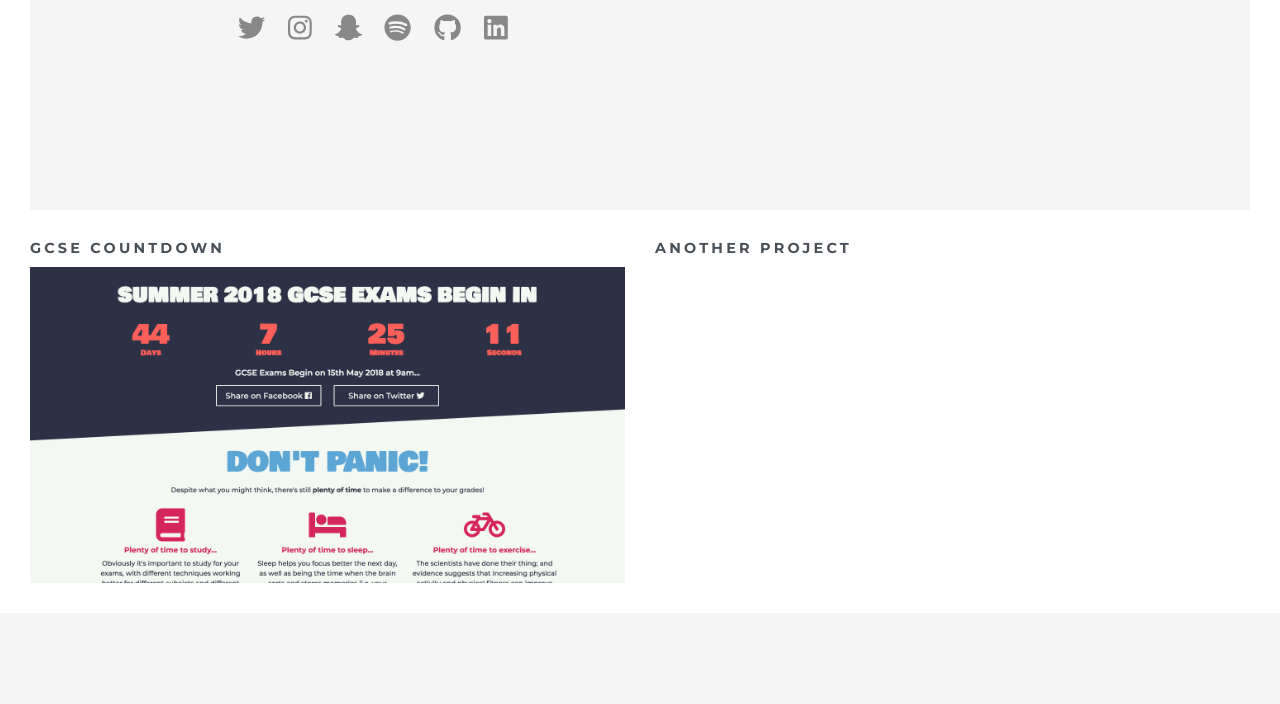
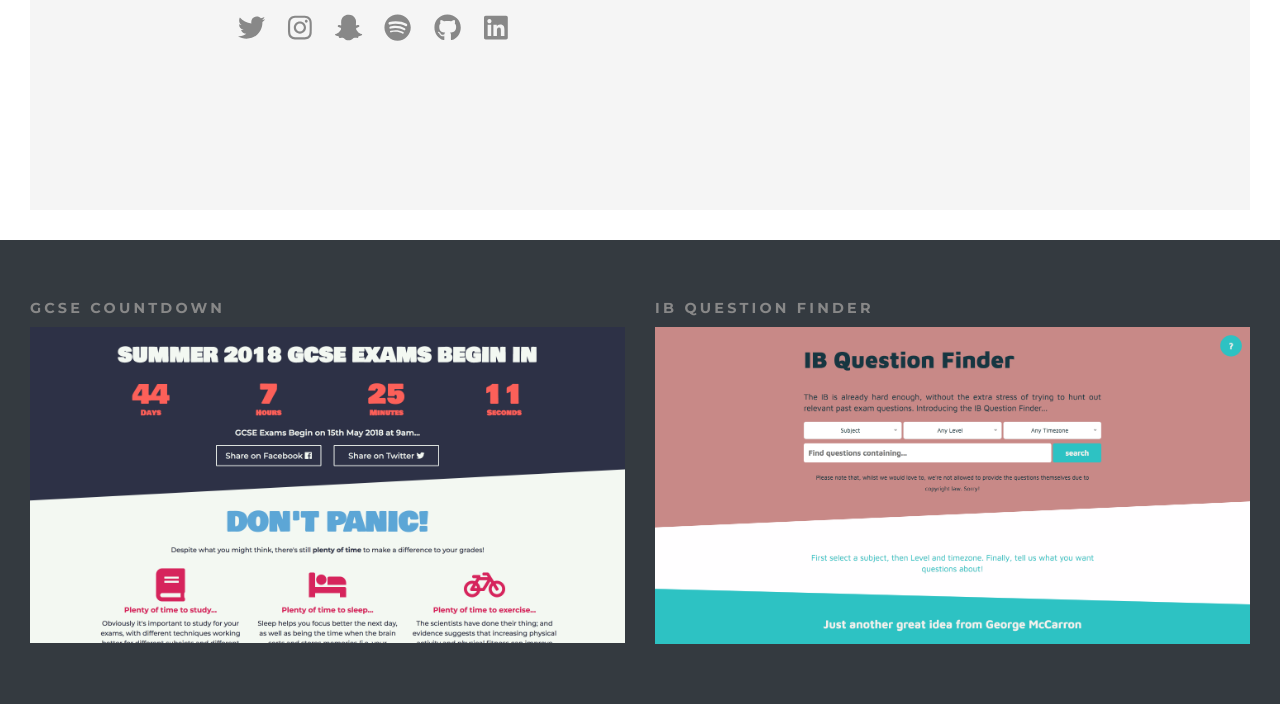
Before and after one commit to george1410/personal-site, a PHP site: page / in a window 1280 px wide. Shown: the part 499-1203 px from the top of the page. Before the commit the page ends 1082 px from the top, so only its background shows below. Run offline with PHP 8.4, Linux system fonts and the light colour scheme; some libraries are stand-ins or nearby versions.

Commit message:
working on projects section

```diff
--- a/index.php
+++ b/index.php
@@ -43,7 +43,12 @@
                 </a>
             </div>
             <div class="col-md-6">
-                <h2>Another Project</h2>
+                <a href="#" class="project-link">
+                    <h2>IB Question Finder</h2>
+                    <div class="zoom-img-container">
+                        <img src="images/ibquestions.png" class="img-fluid" alt="IB Question Finder Website">
+                    </div>
+                </a>
             </div>
         </div>
     </div>
--- a/style.css
+++ b/style.css
@@ -21,7 +21,7 @@ h1, h2 {
 }
 
 h2 {
-    color: #495057;
+    color: #888888;
     font-size: 0.9rem;
 }
 
@@ -49,9 +49,8 @@ h2 {
     border: #495057 solid 3px;
 }
 
-.fill {
-    min-height: 500px;
-    background: #495057;
+.projects {
+    background: #343a40;
 }
 
 .social-area {
@@ -73,7 +72,7 @@ h2 {
 }
 
 .projects {
-    margin: 30px;
+    padding: 60px 30px;
 }
 
 .zoom-img-container {
```
Also changed, not shown: images/ibquestions.png (added).
